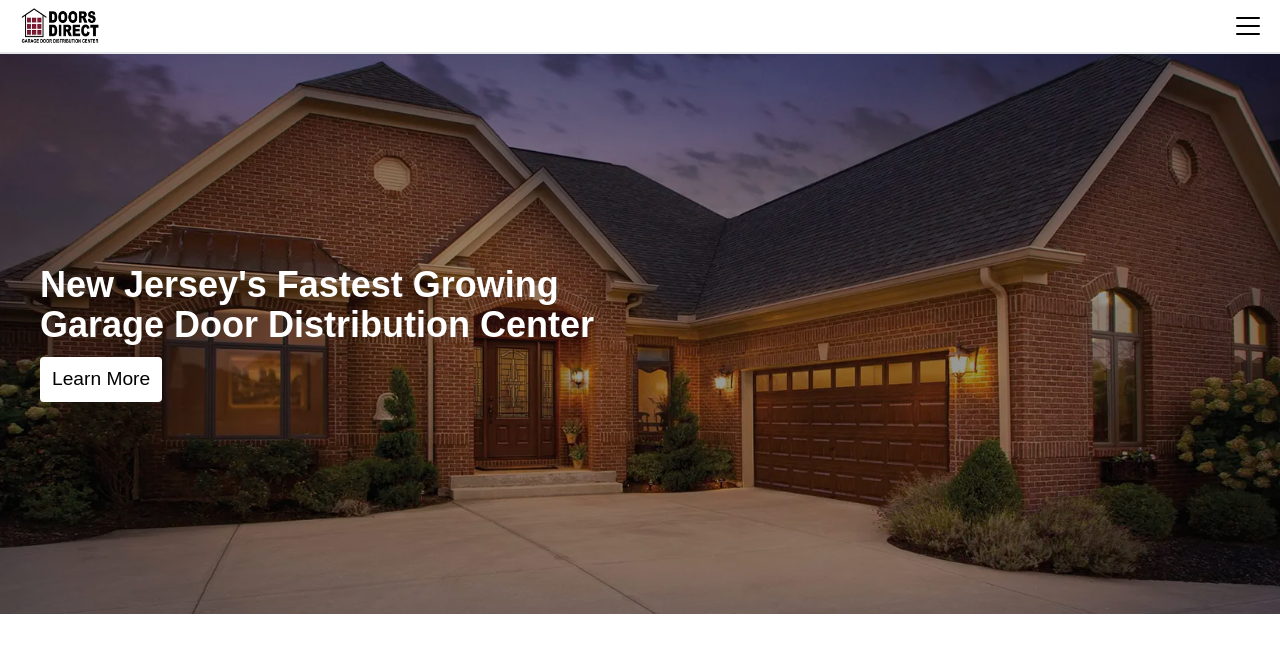
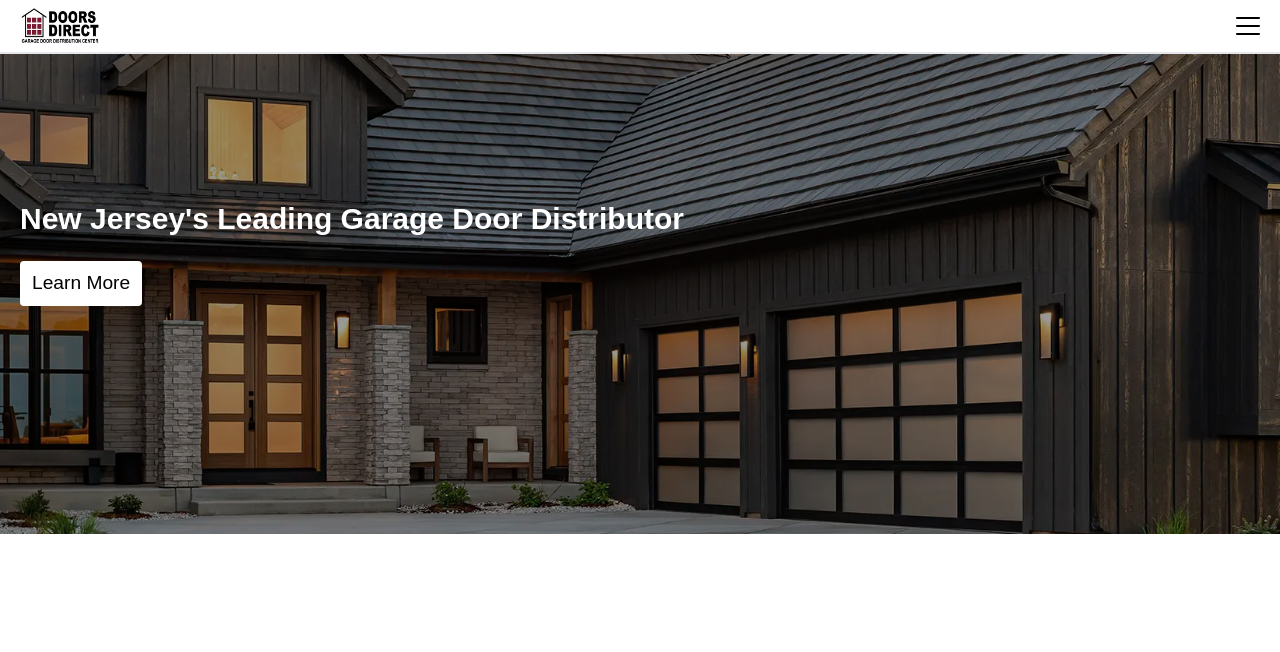
Before and after one commit to BrandonCarp/Doors-Direct, a Next.js app: page / in a window 1280 px wide. Shown: the top 652 px of the page. Built offline with nearby package versions, Linux system fonts and the light colour scheme.

Commit message:
hero update

```diff
--- a/app/components/Hero.tsx
+++ b/app/components/Hero.tsx
@@ -3,12 +3,12 @@
 
 export default function Hero() {
     return (
-        <div className="relative bg-[url('/images/4050hero.webp')] bg-cover bg-center h-[35rem]">
+        <div className="relative bg-[url('/images/avante.webp')] bg-cover bg-center h-[30rem]">
             {/* Overlay */}
             <div className="absolute inset-0 bg-black bg-opacity-40 flex items-center">
-                <div className="pl-10 w-[50%]">
-                    <h1 className="text-white font-bold text-4xl">
-                        New Jersey's Fastest Growing Garage Door Distribution Center
+                <div className="pl-5 mb-20  ">
+                    <h1 className="text-white font-semibold text-3xl pb-3">
+                    New Jersey's Leading Garage Door Distributor
                     </h1>
                     <button className="bg-white py-2 px-3 text-[1.2rem] rounded mt-3 hover:bg-rose-700">
                         Learn More
```
Also changed, not shown: public/images/avante.webp (added).
